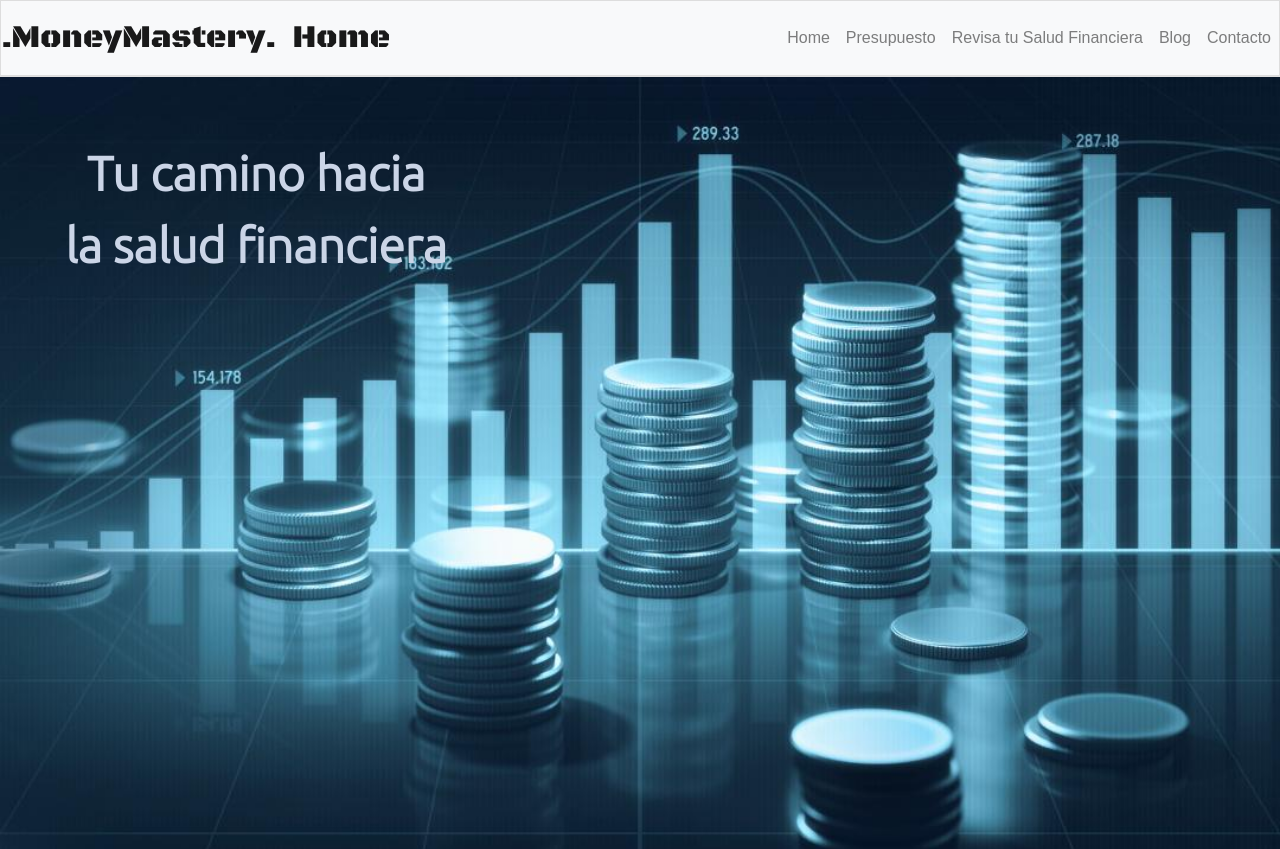
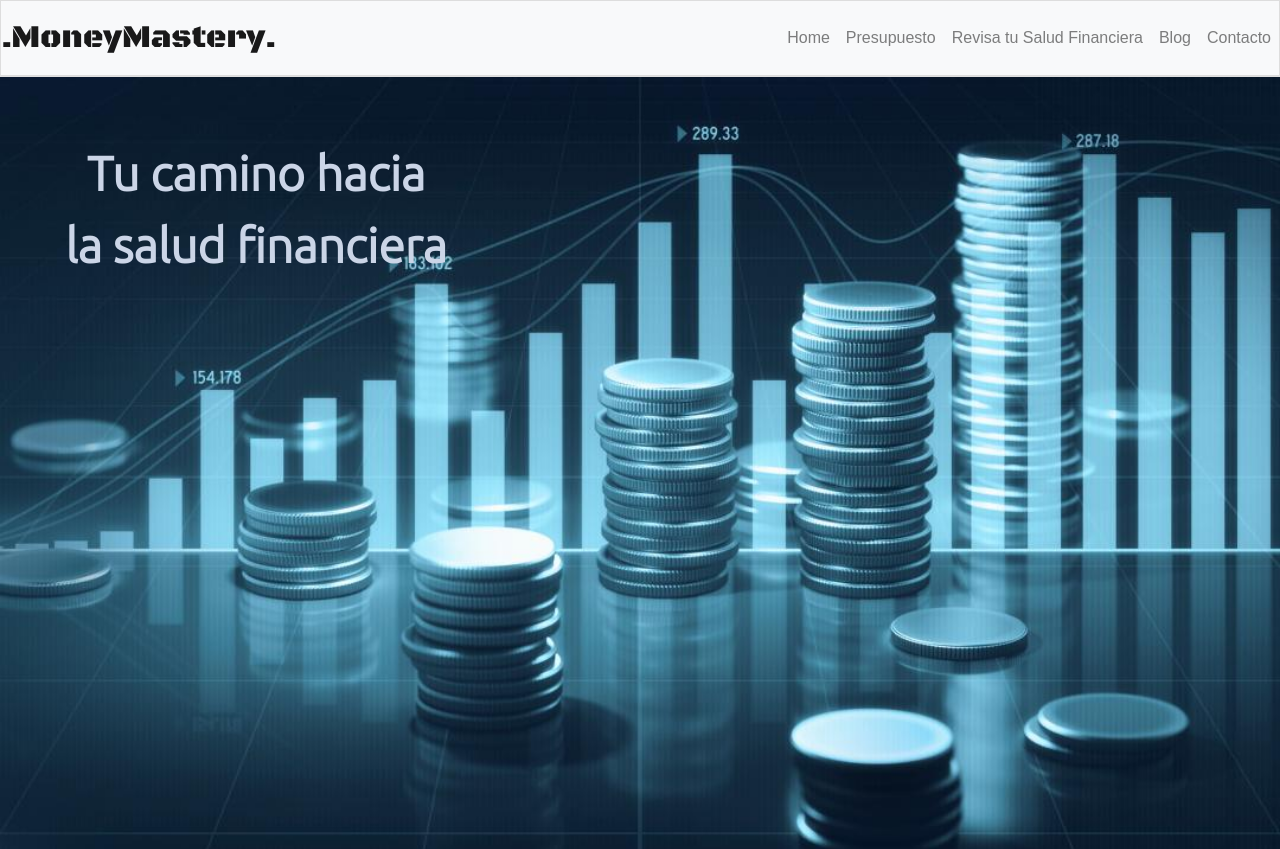
Before and after one commit to Yemyja/salud_financiera, a React (Create React App) app: page / in a window 1280 px wide. Shown: the top 849 px of the page. Built offline with nearby package versions, Linux system fonts and the light colour scheme; a small style sheet from the web is missing; a web font is replaced by a local one.

Commit message:
ultimo arreglo

```diff
--- a/src/App.js
+++ b/src/App.js
@@ -21,7 +21,7 @@
             <a className="navbar-brand" href="/">
               .MoneyMastery.
             </a>
-            <a className="navbar-brand" href="/">Home</a>
+            <a className="navbar-brand" href="/"></a>
             <button
               className="navbar-toggler"
               type="button"
```
